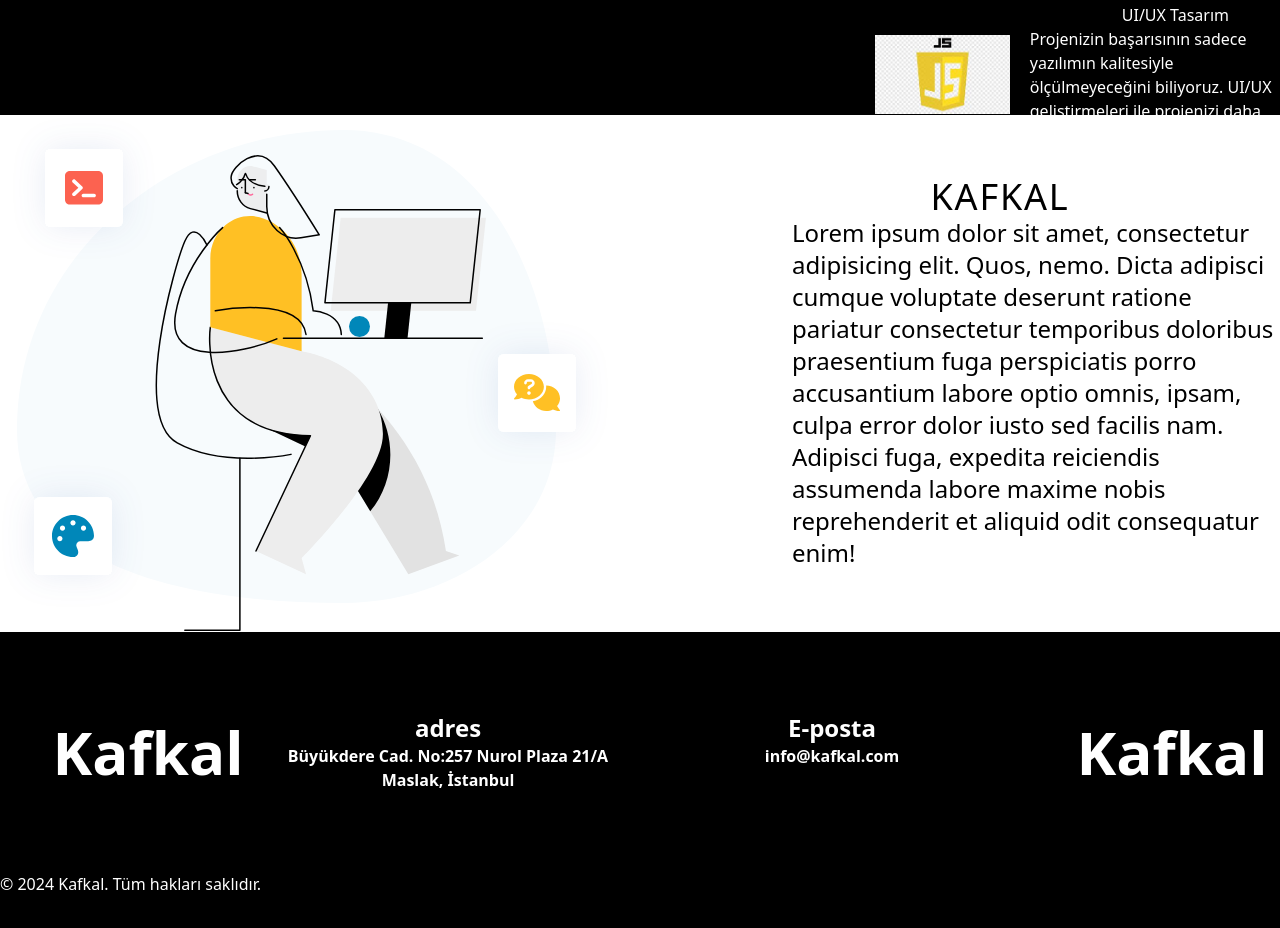
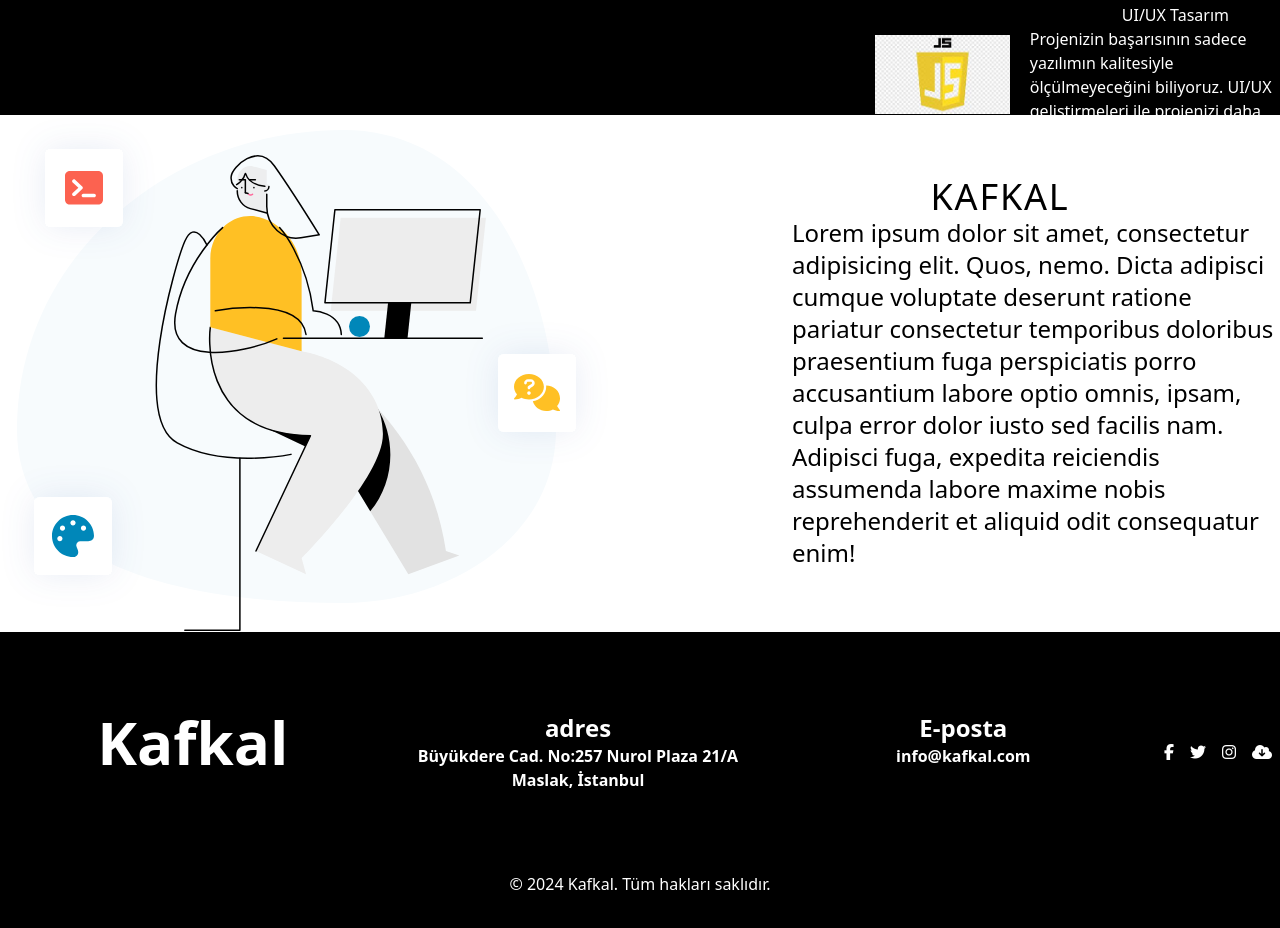
Before and after one commit to Yigitocalan/examle, a plain HTML site: page index.html in a window 1280 px wide. Shown: the part 1125-2053 px from the top of the page. Drawn offline with nearby package versions, Linux system fonts and the light colour scheme.

Commit message:
project finish

```diff
--- a/index.html
+++ b/index.html
@@ -234,33 +234,42 @@
         <!-- footeer section -->
         <footer class="bg-black text-white">
             <!-- footer container -->
-            <div class="pl-20container flex py-20 text-center font-bold text-white ">
-                <!-- left -->
-                <div class="basis-1/3">
-                    <a href="#" class=" flex flex-col h-full justify-center space-y-4 pl-10  text-4xl lg:text-6xl font-bold text-white hover:text-[#dc2626] duration-500">Kafkal</a>
+            <footer class="bg-black text-white">
+                <!-- footer container -->
+                <div class="container flex flex-col lg:flex-row py-20 text-center font-bold text-white ">
+                    <!-- left -->
+                    <div class="lg:w-1/3 mb-10 lg:mb-0">
+                        <a href="#" class="text-4xl lg:text-6xl font-bold text-white hover:text-[#dc2626] duration-500">Kafkal</a>
+                    </div>
+                    <div class="lg:w-1/3 mb-10 lg:mb-0">
+                        <h3 class="text-sm lg:text-2xl">adres</h3>
+                        <p>Büyükdere Cad. No:257 Nurol Plaza 21/A Maslak, İstanbul</p>
+                    </div>
+                    <div class="lg:w-1/3 ">
+                        <h3 class="text-sm lg:text-2xl">E-posta</h3>
+                        <p >info@kafkal.com</p>
+                    </div>
+                    <!-- Sosyal medya  -->
+                    <div class="ml-auto flex items-center">
+                        <a href="#" class="text-white hover:text-red-500 transform hover:scale-110 transition duration-300">
+                            <i class="fab fa-facebook-f mx-2"></i>
+                        </a>
+                        <a href="#" class="text-white hover:text-red-500 transform hover:scale-110 transition duration-300">
+                            <i class="fab fa-twitter mx-2"></i>
+                        </a>
+                        <a href="#" class="text-white hover:text-red-500 transform hover:scale-110 transition duration-300">
+                            <i class="fab fa-instagram mx-2"></i>
+                        </a>
+                        <!-- CDN icon -->
+                        <a href="#" class="text-white hover:text-red-500 transform hover:scale-110 transition duration-300">
+                            <i class="fas fa-cloud-download-alt mx-2"></i>
+                        </a>
+                    </div>
                 </div>
-                <div class="basis-2/4 hover:text-[#dc2626] duration-500 ">
-                    <h3 class=" text-sm lg:text-2xl ">adres</h3>
-                        <p >Büyükdere Cad. No:257 Nurol Plaza
-                            21/A Maslak, İstanbul</p>
+                <p class="text-center">&copy; 2024 Kafkal. Tüm hakları saklıdır.</p>
+            </footer>
 
-                </div>
-                <div class="basis-2/4 hover:text-[#dc2626] duration-500 ">
-                    <h3 class=" text-sm lg:text-2xl ">E-posta</h3>
-                        <p>
-                            info@kafkal.com</p>
-
-                </div>
-                <div class="basis-1/3">
-                    <a href="#" class=" flex flex-col h-full justify-center space-y-4 pl-10 flex flex-col text-4xl lg:text-6xl font-bold text-white hover:text-[#dc2626] duration-500">Kafkal</a>
-                </div>
-
-
-                </div>
-                © 2024 Kafkal. Tüm hakları saklıdır.
         </footer>
-
-
 
 
             </section>
```
